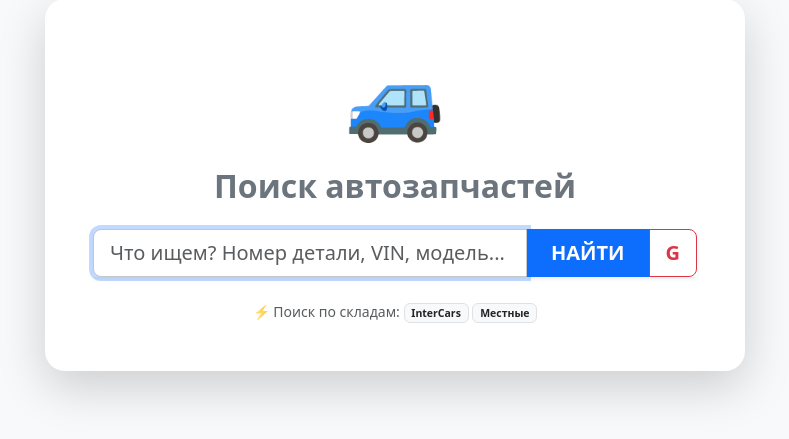
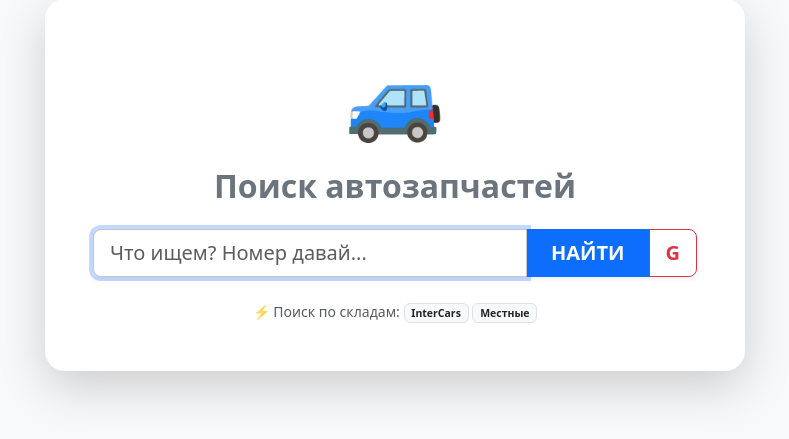
Before and after one commit to Andarz/Autoparts-agregator, a FastAPI app: page / in a window 1280 px wide. Shown: the part 135-574 px from the top of the page, without its empty margins (245-1034 px from the left). Run offline with FastAPI, Linux system fonts and the light colour scheme.

```diff
--- a/app/templates/index.html
+++ b/app/templates/index.html
@@ -14,7 +14,7 @@
                        id="searchInput"
                        name="part_code"
                        class="form-control border-secondary-subtle"
-                       placeholder="Что ищем? Номер детали, VIN, модель..."
+                       placeholder="Что ищем? Номер давай..."
                        list="historyOptions"
                        autocomplete="off"
                        required autofocus>
```
